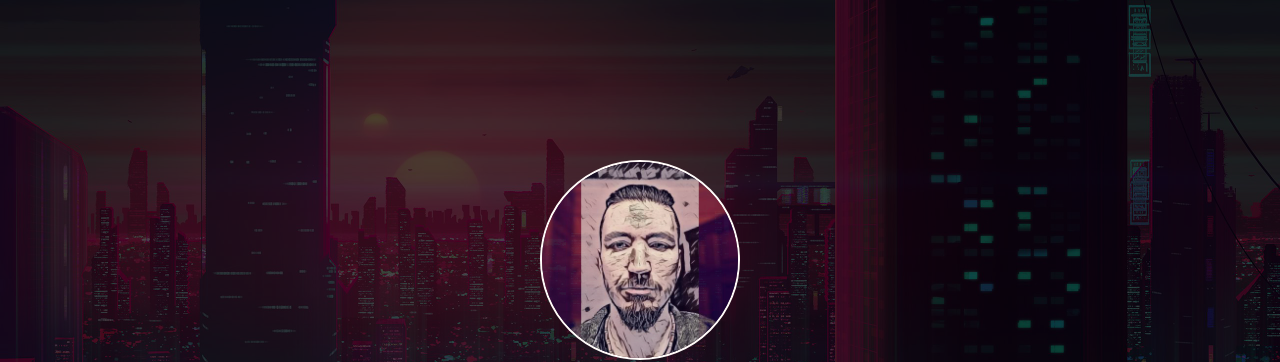
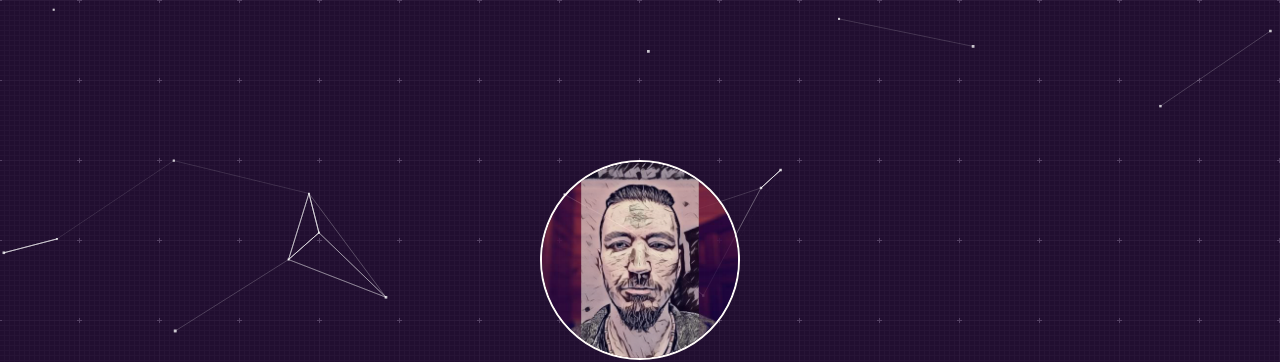
Before and after one commit to ianlamb/ianlamb.com, a Gatsby site: page / in a window 1280 px wide. Shown: the top 362 px of the page. Built offline with nearby package versions, Linux system fonts and the light colour scheme; Gatsby itself is replaced by a stand-in of ours; some packages are replaced by stand-ins of ours.

Commit message:
experiment with particlesjs to reduce asset size

```diff
--- a/package.json
+++ b/package.json
@@ -34,6 +34,7 @@
         "react-dom": "^17.0.2",
         "react-helmet": "^6.1.0",
         "react-no-ssr": "^1.1.0",
+        "react-tsparticles": "^1.42.4",
         "styled-components": "^5.1.1",
         "styled-css-grid": "^1.2.1",
         "styled-icons": "^10.45.0"
--- a/src/components/ParallaxPage.js
+++ b/src/components/ParallaxPage.js
@@ -9,9 +9,9 @@ import { Page, Overlay } from '../components/common'
 const Root = styled(Page)(
     ({ theme }) => `
     height: 100vh;
-  overflow-y: auto;
-  perspective: 8px;
-  perspective-origin: 0%;
+    overflow-y: auto;
+    perspective: 8px;
+    perspective-origin: 0%;
 `
 )
 
@@ -24,15 +24,13 @@ const Parallax = styled.div(
     right: 0;
     left: 0;
     width: 100%;
-    height: 1440px;
-    opacity: 0.7;
+    height: 300vh;
+    opacity: 0.5;
     transform-origin: 0%;
     transform: translateZ(-8px) scale(2);
     z-index: -1;
     background-image: url('${bg}');
-    background-size: cover;
-    background-repeat: no-repeat;
-    background-size: 100%;
+    background-repeat: repeat;
 
     @media only screen and (max-width: ${theme.breakpoints.tablet}) {
         width: 200%;
@@ -47,7 +45,7 @@ const Parallax = styled.div(
 )
 
 export default function ParallaxPage({
-    maxDimFactor = 0.6,
+    maxDimFactor = 0,
     scrollThrottleMS = 33,
     children,
 }) {
@@ -83,7 +81,7 @@ export default function ParallaxPage({
     return (
         <Root ref={pageRef}>
             <Overlay opacity={dimmingFactor} />
-            <Parallax bg="/background.jpg" />
+            <Parallax bg="/graphy_dark.png" />
             {children}
         </Root>
     )
--- a/src/pages/index.js
+++ b/src/pages/index.js
@@ -1,6 +1,7 @@
 import React from 'react'
 import NoSSR from 'react-no-ssr'
 import { graphql, useStaticQuery } from 'gatsby'
+import Particles from 'react-tsparticles'
 
 import '../styles.css'
 import Layout from '../components/Layout'
@@ -12,6 +13,84 @@ import Header from '../components/Header'
 import Projects from '../components/Projects'
 import RandomQuote from '../components/RandomQuote'
 import WorldMap from '../components/WorldMap'
+
+const particlesOptions = {
+    // background: {
+    //     color: {
+    //         value: '#0d47a1',
+    //     },
+    // },
+    fpsLimit: 120,
+    // interactivity: {
+    //     events: {
+    //         onClick: {
+    //             enable: true,
+    //             mode: 'push',
+    //         },
+    //         onHover: {
+    //             enable: true,
+    //             mode: 'repulse',
+    //         },
+    //         resize: true,
+    //     },
+    //     modes: {
+    //         bubble: {
+    //             distance: 400,
+    //             duration: 2,
+    //             opacity: 0.8,
+    //             size: 40,
+    //         },
+    //         push: {
+    //             quantity: 4,
+    //         },
+    //         repulse: {
+    //             distance: 200,
+    //             duration: 0.4,
+    //         },
+    //     },
+    // },
+    particles: {
+        color: {
+            value: '#ffffff',
+        },
+        links: {
+            color: '#ffffff',
+            distance: 150,
+            enable: true,
+            opacity: 0.5,
+            width: 1,
+        },
+        // collisions: {
+        //     enable: true,
+        // },
+        move: {
+            direction: 'none',
+            enable: true,
+            outMode: 'bounce',
+            random: false,
+            speed: 2,
+            straight: false,
+        },
+        number: {
+            density: {
+                enable: true,
+                area: 800,
+            },
+            value: 30,
+        },
+        opacity: {
+            value: 0.5,
+        },
+        shape: {
+            type: 'square',
+        },
+        size: {
+            random: true,
+            value: 2,
+        },
+    },
+    detectRetina: true,
+}
 
 export default function Home() {
     const { pagesYaml: pageData } = useStaticQuery(graphql`
@@ -37,9 +116,30 @@ export default function Home() {
         }
     `)
 
+    const particlesInit = (main) => {
+        console.log('Particles Init', main)
+    }
+
+    const particlesLoaded = (container) => {
+        console.log('Particles Loaded', container)
+    }
+
     return (
         <Layout>
             <ParallaxPage>
+                <Particles
+                    id="particles"
+                    style={{
+                        position: 'absolute',
+                        left: 0,
+                        top: 0,
+                        right: 0,
+                        bottom: 0,
+                    }}
+                    init={particlesInit}
+                    loaded={particlesLoaded}
+                    options={particlesOptions}
+                />
                 <Metadata />
                 <Container>
                     <Header
--- a/src/styles.css
+++ b/src/styles.css
@@ -8,7 +8,7 @@ body {
     padding: 0;
     font-size: 100%;
     font-family: Roboto, sans-serif;
-    background: #1a0120;
+    background: #371154;
 }
 
 h1,
```
Also changed, not shown: static/graphy.png (added), static/graphy_dark.png (added), 1 other file.
